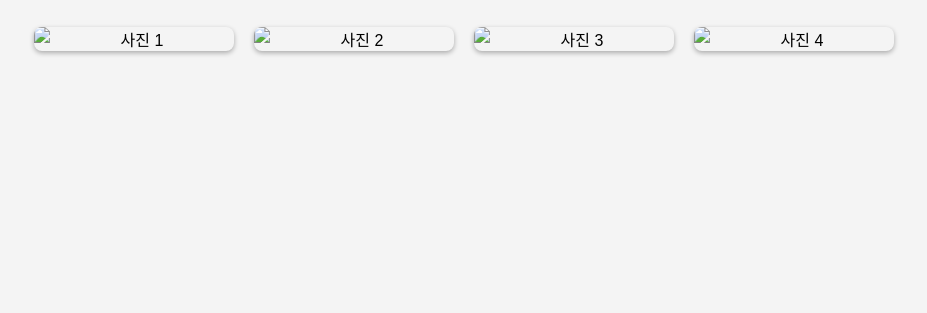
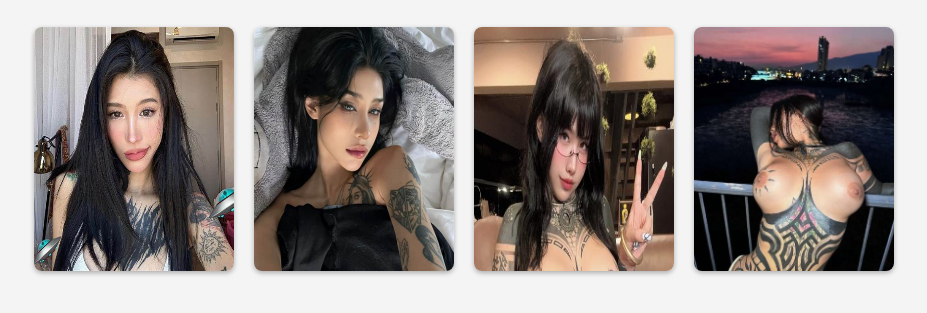
Before and after one commit to 7test357/bigcatmia, a plain HTML site: page index.html in a window 1280 px wide. Shown: the part 69-382 px from the top of the page, without its empty margins (176-1103 px from the left). Drawn offline with Linux system fonts and the light colour scheme.

Commit message:
Update index.html

```diff
--- a/index.html
+++ b/index.html
@@ -64,10 +64,10 @@
 <body>
     <h1>사진 갤러리</h1>
     <div class="gallery">
-        <img src="image1.jpg" alt="사진 1" onclick="openModal(this.src)">
-        <img src="image2.jpg" alt="사진 2" onclick="openModal(this.src)">
-        <img src="image3.jpg" alt="사진 3" onclick="openModal(this.src)">
-        <img src="image4.jpg" alt="사진 4" onclick="openModal(this.src)">
+        <img src="image/image1.jpg" alt="사진 1" onclick="openModal(this.src)">
+        <img src="image/image2.jpg" alt="사진 2" onclick="openModal(this.src)">
+        <img src="image/image3.jpg" alt="사진 3" onclick="openModal(this.src)">
+        <img src="image/image4.jpg" alt="사진 4" onclick="openModal(this.src)">
     </div>
 
     <div id="myModal" class="modal" onclick="closeModal()">
```
